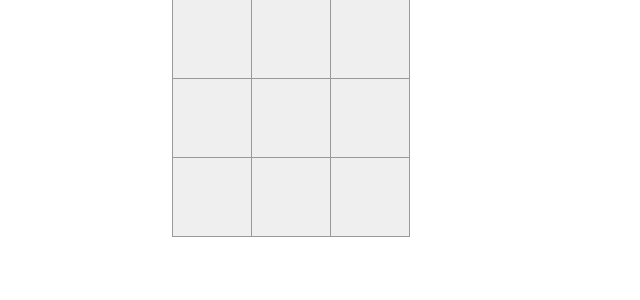
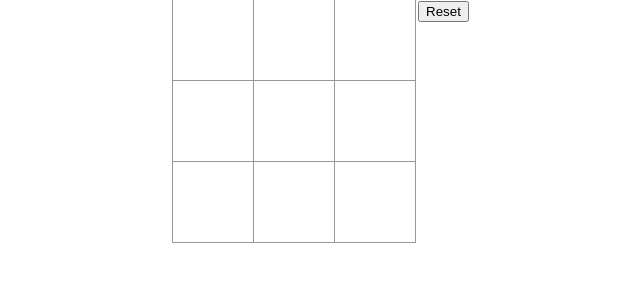
Before and after one commit to lauraMeiz/nextiktactoe, a React (Create React App) app: page / in a window 1280 px wide. Shown: the top 300 px of the page, without its empty margins (318-958 px from the left). Built offline with nearby package versions, Linux system fonts and the light colour scheme.

Commit message:
reset button

```diff
--- a/src/Components/Square.jsx
+++ b/src/Components/Square.jsx
@@ -1,9 +1,9 @@
 export default function Square({ step, value, click }) {
   return (
     <>
-      <button className="square" onClick={click}>
+      <div className="square" onClick={click}>
         {value}
-      </button>
+      </div>
     </>
   );
 }
--- a/src/Components/Table.jsx
+++ b/src/Components/Table.jsx
@@ -20,7 +20,7 @@ export default function Table() {
     const stepsCopy = [...steps];
     if (winner || stepsCopy[i]) return;
 
-    steps[i] = "X";
+    steps[i] = "🍭";
 
     // setSteps(steps);
     setSteps((steps) => [...steps]);
@@ -44,15 +44,16 @@ export default function Table() {
   };
 
   function computer(i) {
-    setXchoice(!xChoice);
+    //setXchoice(!xChoice);
     const stepsCopy = [...steps];
     if (winner || stepsCopy[i]) return;
 
     const cel = randomChoice(i);
     console.log(steps[cel] === "", cel);
     if (steps[cel] === "") {
-      steps[cel] = "O";
-    } else {
+      steps[cel] = "🍩";
+    }
+    if (steps.length !== 9) {
       computer();
     }
     setSteps((steps) => [...steps]);
@@ -67,6 +68,12 @@ export default function Table() {
     }
   }, [xChoice]);
 
+  function reset() {
+    setSteps(Array(9).fill(""));
+
+    setXchoice(false);
+  }
+
   return (
     <>
       <div className="table">
@@ -79,9 +86,9 @@ export default function Table() {
           ></Square>
         ))}
       </div>
-      {/* <div>
-        <button onClick={computer}>Compas</button>
-      </div> */}
+      <div>
+        <button onClick={reset}>Reset</button>
+      </div>
     </>
   );
 }
```
